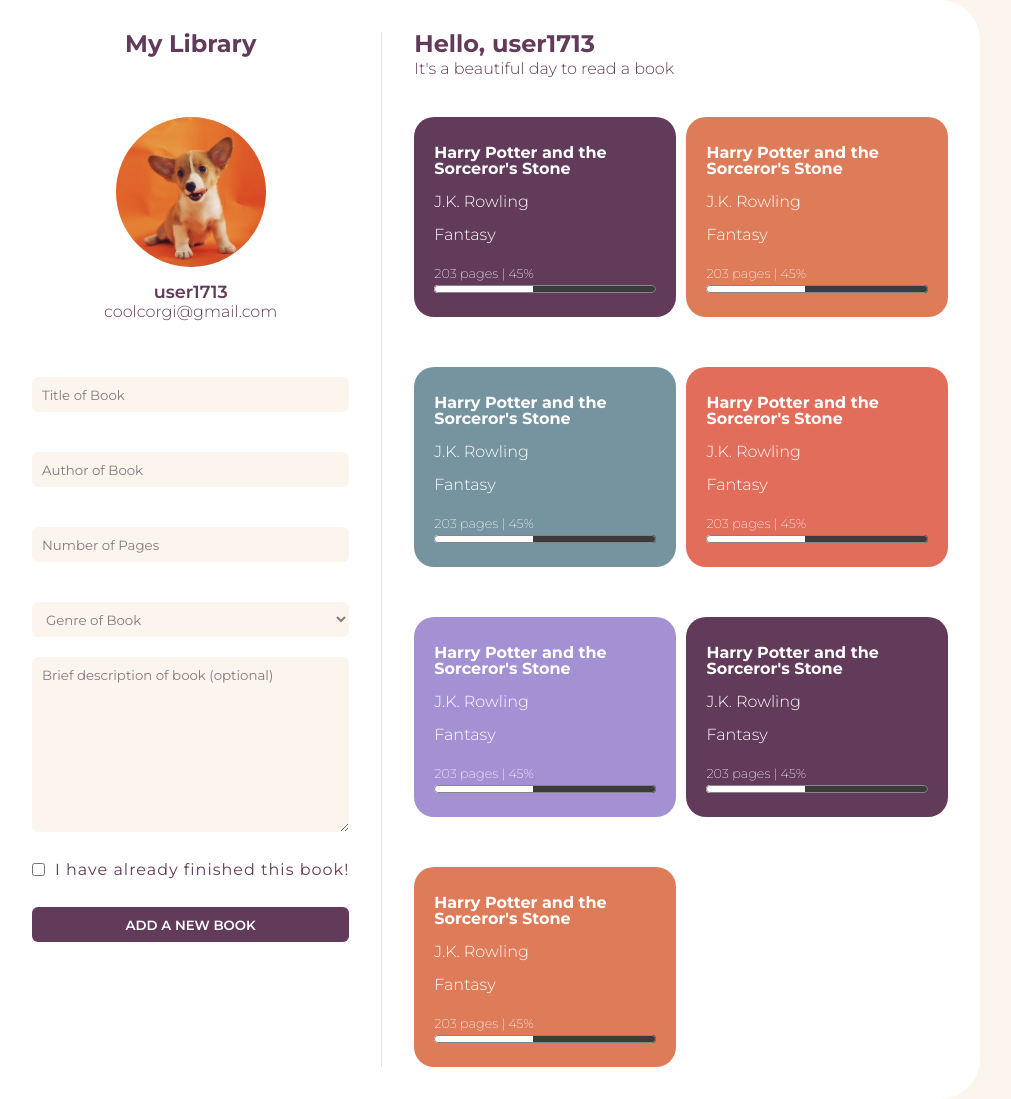
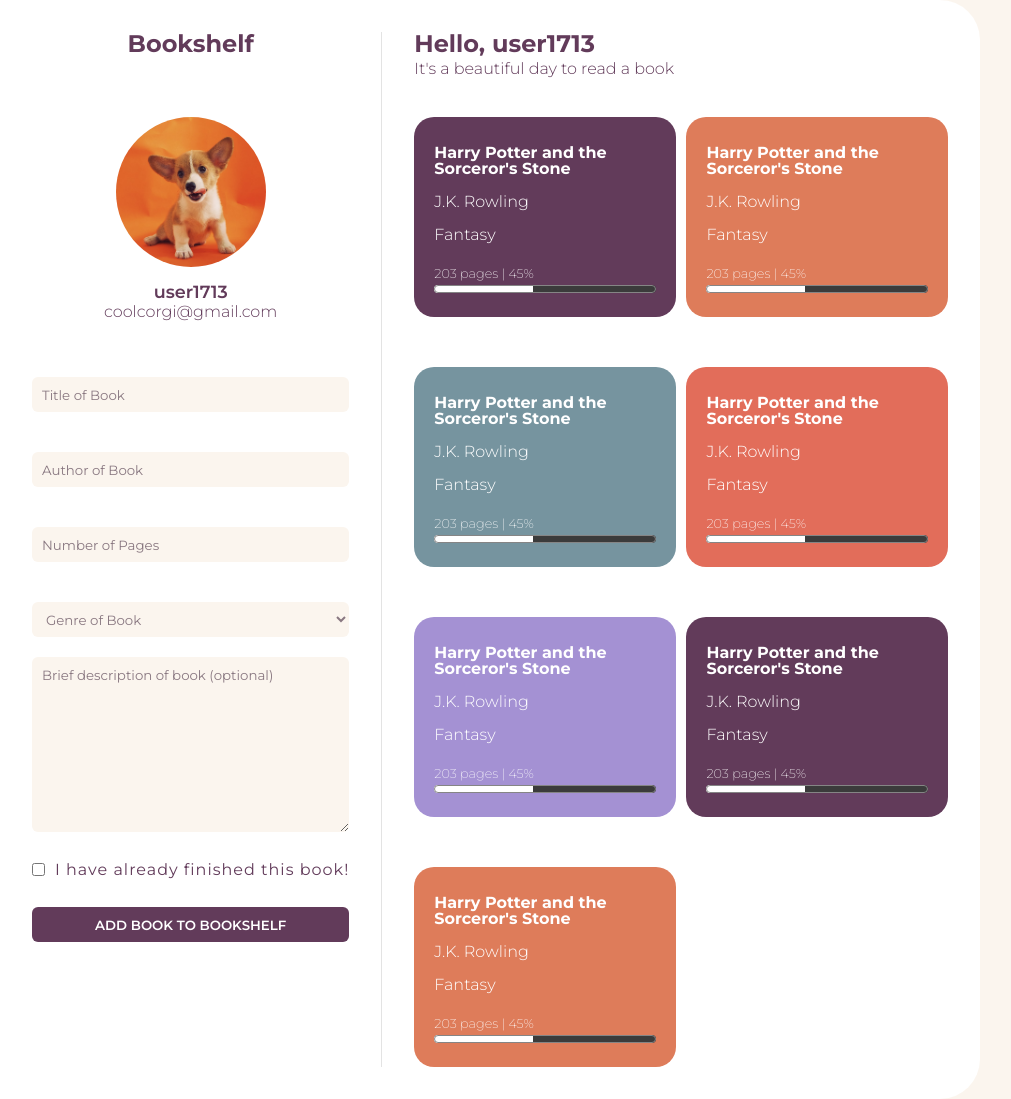
Before and after one commit to turbulentPanda/library, a plain HTML site: page index.html in a window 1280 px wide. Shown: the whole page, without its empty margins (0-1011 px from the left). Drawn offline with Linux system fonts and the light colour scheme.

Commit message:
Changed title to Bookshelf; changed h1 to Bookshelf; changed button content

```diff
--- a/index.html
+++ b/index.html
@@ -5,7 +5,7 @@
     <meta charset="UTF-8">
     <meta http-equiv="X-UA-Compatible" content="IE=edge">
     <meta name="viewport" content="width=device-width, initial-scale=1.0">
-    <title>My Library</title>
+    <title>Bookshelf</title>
     <link rel="preconnect" href="https://fonts.googleapis.com">
     <link rel="preconnect" href="https://fonts.gstatic.com" crossorigin>
     <link rel="preconnect" href="https://fonts.googleapis.com">
@@ -21,7 +21,7 @@
             <section class="about-and-add">
                 <header class="header about-header">
                     <div class="book-icon-container"></div>
-                    <h1>My Library</h1>
+                    <h1>Bookshelf</h1>
                 </header>
                 <figure>
                     <div class="profile-picture"></div>
@@ -93,7 +93,7 @@
                     </div>
 
                     <button type="submit">
-                        ADD A NEW BOOK
+                        ADD BOOK TO BOOKSHELF
                     </button>
                 </form>
             </section>
```
